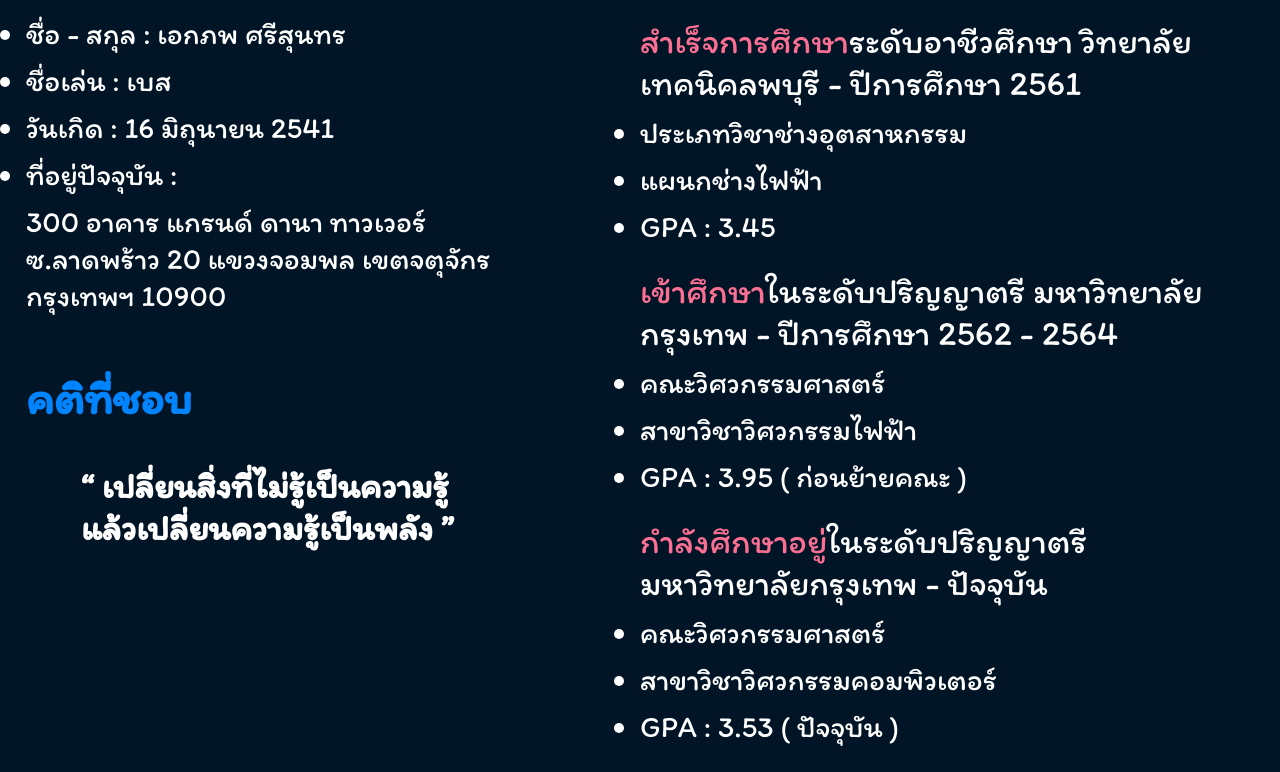
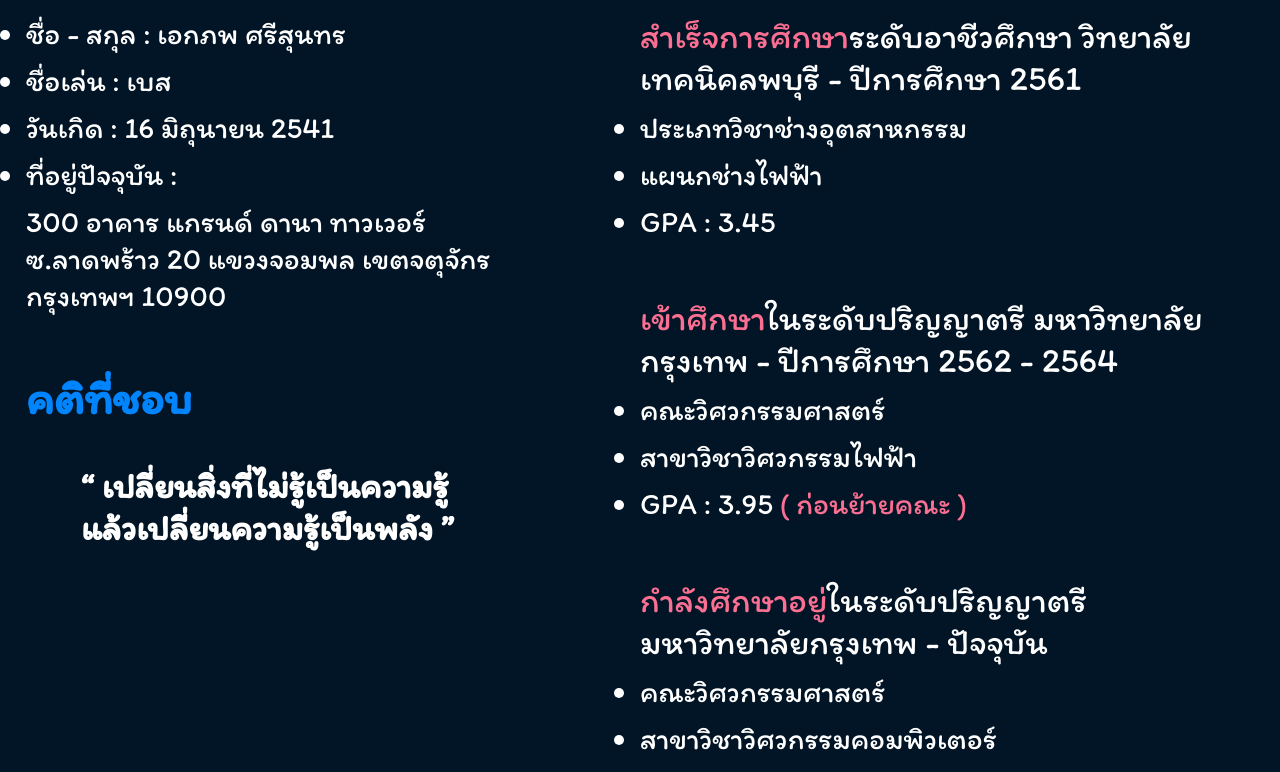
Before and after one commit to Drymartini2199/portfolio-react, a React (Vite) app: page / in a window 1280 px wide. Shown: the part 2191-2963 px from the top of the page. Built offline with nearby package versions, Linux system fonts and the light colour scheme.

Commit message:
update 13

```diff
--- a/src/components/About/About.jsx
+++ b/src/components/About/About.jsx
@@ -32,11 +32,13 @@
                                     <li>ประเภทวิชาช่างอุตสาหกรรม</li>
                                     <li>แผนกช่างไฟฟ้า</li>
                                     <li>GPA : 3.45</li>
+                                    <br />
 
                                     <h3><span>เข้าศึกษา</span>ในระดับปริญญาตรี มหาวิทยาลัยกรุงเทพ - ปีการศึกษา 2562 - 2564</h3>
                                     <li>คณะวิศวกรรมศาสตร์</li>
                                     <li>สาขาวิชาวิศวกรรมไฟฟ้า</li>
                                     <li>GPA : 3.95 <span>( ก่อนย้ายคณะ )</span></li>
+                                    <br />
 
                                     <h3><span>กำลังศึกษาอยู่</span>ในระดับปริญญาตรี มหาวิทยาลัยกรุงเทพ - ปัจจุบัน</h3>
                                     <li>คณะวิศวกรรมศาสตร์</li>
--- a/src/components/About/about.module.css
+++ b/src/components/About/about.module.css
@@ -59,8 +59,8 @@
                         margin-bottom: 20px;
                     }
 
-                    & h3 {
-                        margin-top: 25px;
+                    & h3,
+                    li {
                         font-weight: lighter;
 
                         & span {
```
